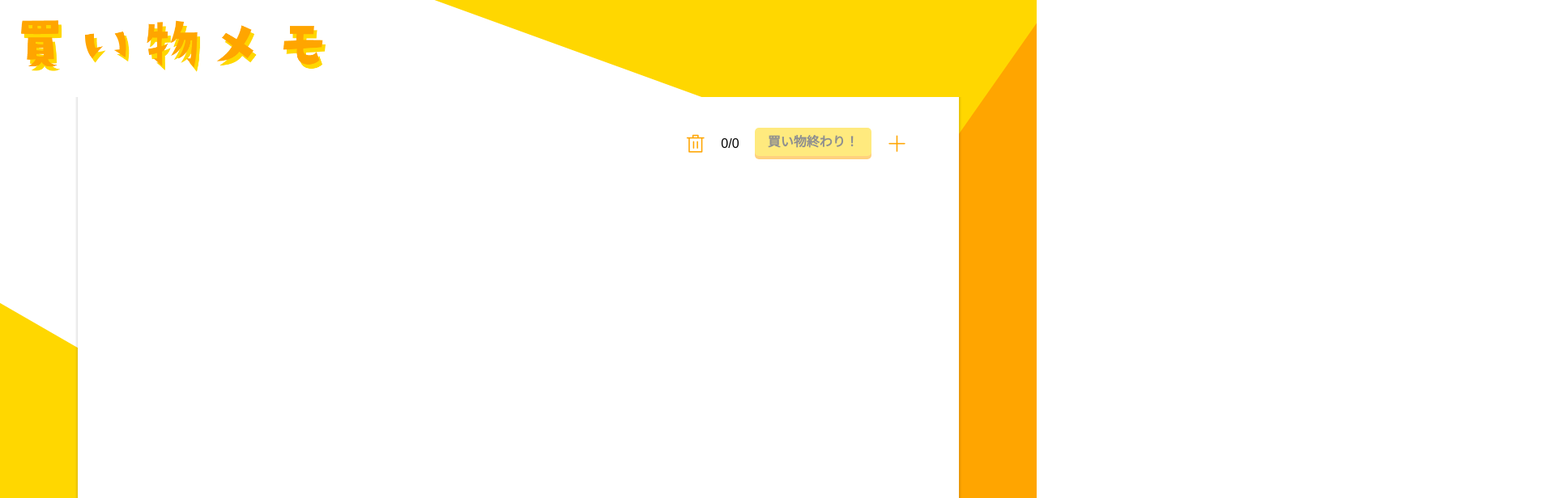
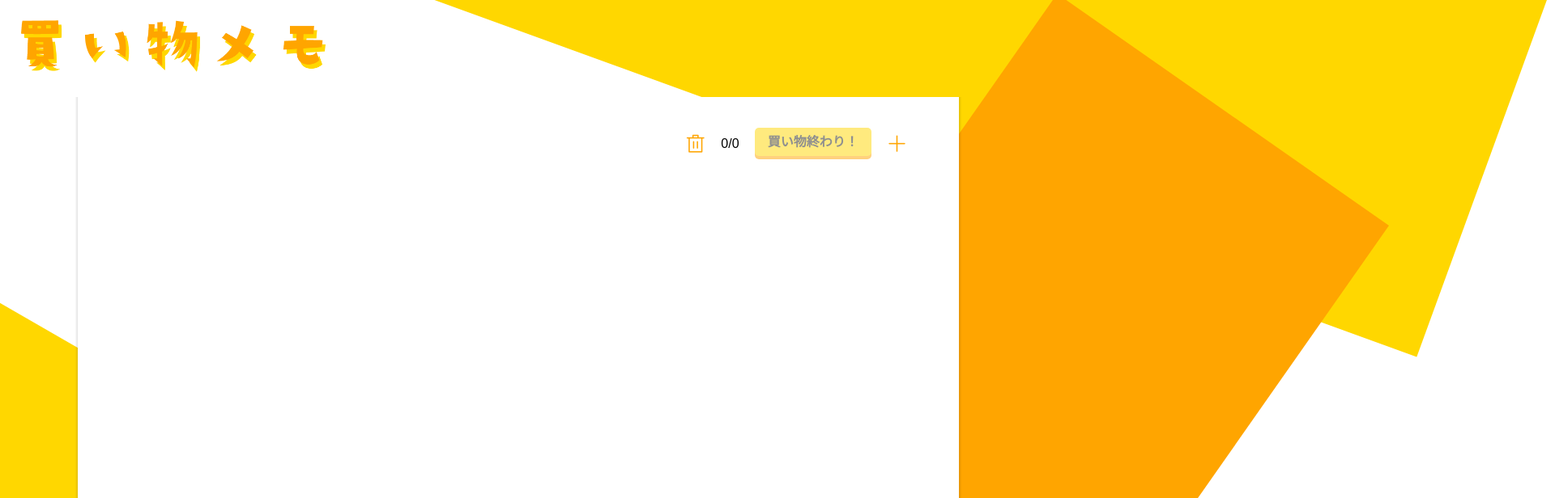
Before and after one commit to MikiyaYamaguchi/kaimonomemo, a Nuxt app: page / in a window 1280 px wide. Shown: the top 616 px of the page at 81% size, 1920 px wide, since content can reach past the window. Built offline with nearby package versions, Linux system fonts and the light colour scheme.

Commit message:
再度、スクロール調整

```diff
--- a/layouts/default.vue
+++ b/layouts/default.vue
@@ -26,13 +26,10 @@ export default Vue.extend({
 </script>
 
 <style lang="scss">
-html {
-  overflow: hidden;
-}
 body {
   position: relative;
   z-index: 0;
-  overflow: hidden;
+  overflow-y: scroll;
   &:after,
   &:before {
     content: "";
--- a/static/css/global.scss
+++ b/static/css/global.scss
@@ -1,9 +1,5 @@
 * {
   box-sizing: border-box;
-}
-
-html {
-  overflow-y: scroll;
 }
 
 body {
@@ -13,19 +9,15 @@ body {
     sans-serif;
   min-height: 100vh;
   min-height: -webkit-fill-available;
-  overflow-y: scroll;
   #__nuxt {
     height: 100vh;
     height: -webkit-fill-available;
-    overflow-y: scroll;
     #__layout {
       height: 100vh;
       height: -webkit-fill-available;
-      overflow-y: scroll;
       > div {
         height: 100vh;
         height: -webkit-fill-available;
-        overflow-y: scroll;
       }
     }
   }
```
Also changed, not shown: 3 other files (tests, documents, lock files or other folders).
